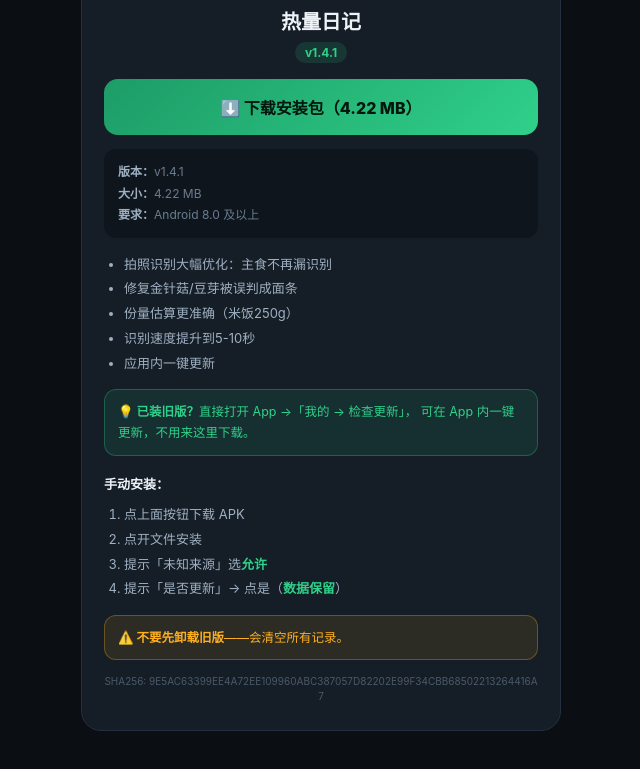
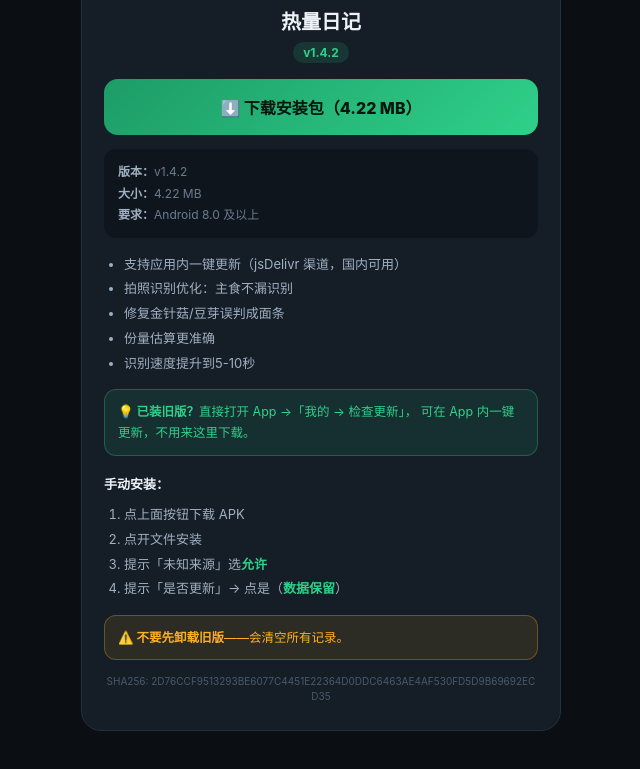
Before and after one commit to zhouyu-1/mytest, a website: page dist/index.html in a window 1280 px wide. Shown: the part 115-884 px from the top of the page, without its empty margins (319-959 px from the left). Drawn offline with Linux system fonts and the light colour scheme.

Commit message:
release: download page for v1.4.2

```diff
--- a/dist/index.html
+++ b/dist/index.html
@@ -3,7 +3,7 @@
 <head>
 <meta charset="UTF-8">
 <meta name="viewport" content="width=device-width,initial-scale=1,viewport-fit=cover">
-<title>热量日记 v1.4.1</title>
+<title>热量日记 v1.4.2</title>
 <style>
   *{box-sizing:border-box;-webkit-tap-highlight-color:transparent}
   body{margin:0;padding:24px 20px 40px;background:#0b0f13;color:#eef3f8;
@@ -37,17 +37,17 @@
 <div class="card">
   <div class="logo">🔥</div>
   <h1>热量日记</h1>
-  <div class="ver">v1.4.1</div>
+  <div class="ver">v1.4.2</div>
 
   <a class="dl" href="https://cdn.jsdelivr.net/gh/zhouyu-1/mytest@main/dist/calorie-diary-latest.apk" download>⬇️ 下载安装包（4.22 MB）</a>
 
   <div class="meta">
-    <b>版本：</b>v1.4.1<br>
+    <b>版本：</b>v1.4.2<br>
     <b>大小：</b>4.22 MB<br>
     <b>要求：</b>Android 8.0 及以上
   </div>
 
-  <ul style="text-align:left;font-size:13px;color:#9fb0c2;line-height:1.9;padding-left:20px;margin:12px 0"><li>拍照识别大幅优化：主食不再漏识别</li><li>修复金针菇/豆芽被误判成面条</li><li>份量估算更准确（米饭250g）</li><li>识别速度提升到5-10秒</li><li>应用内一键更新</li></ul>
+  <ul style="text-align:left;font-size:13px;color:#9fb0c2;line-height:1.9;padding-left:20px;margin:12px 0"><li>支持应用内一键更新（jsDelivr 渠道，国内可用）</li><li>拍照识别优化：主食不漏识别</li><li>修复金针菇/豆芽误判成面条</li><li>份量估算更准确</li><li>识别速度提升到5-10秒</li></ul>
 
   <div class="auto">
     <b>💡 已装旧版？</b>直接打开 App →「我的 → 检查更新」，
@@ -68,7 +68,7 @@
     <b>⚠️ 不要先卸载旧版</b>——会清空所有记录。
   </div>
 
-  <div class="sha">SHA256: 9E5AC63399EE4A72EE109960ABC387057D82202E99F34CBB68502213264416A7</div>
+  <div class="sha">SHA256: 2D76CCF9513293BE6077C4451E22364D0DDC6463AE4AF530FD5D9B69692ECD35</div>
 </div>
 </body>
 </html>
```
